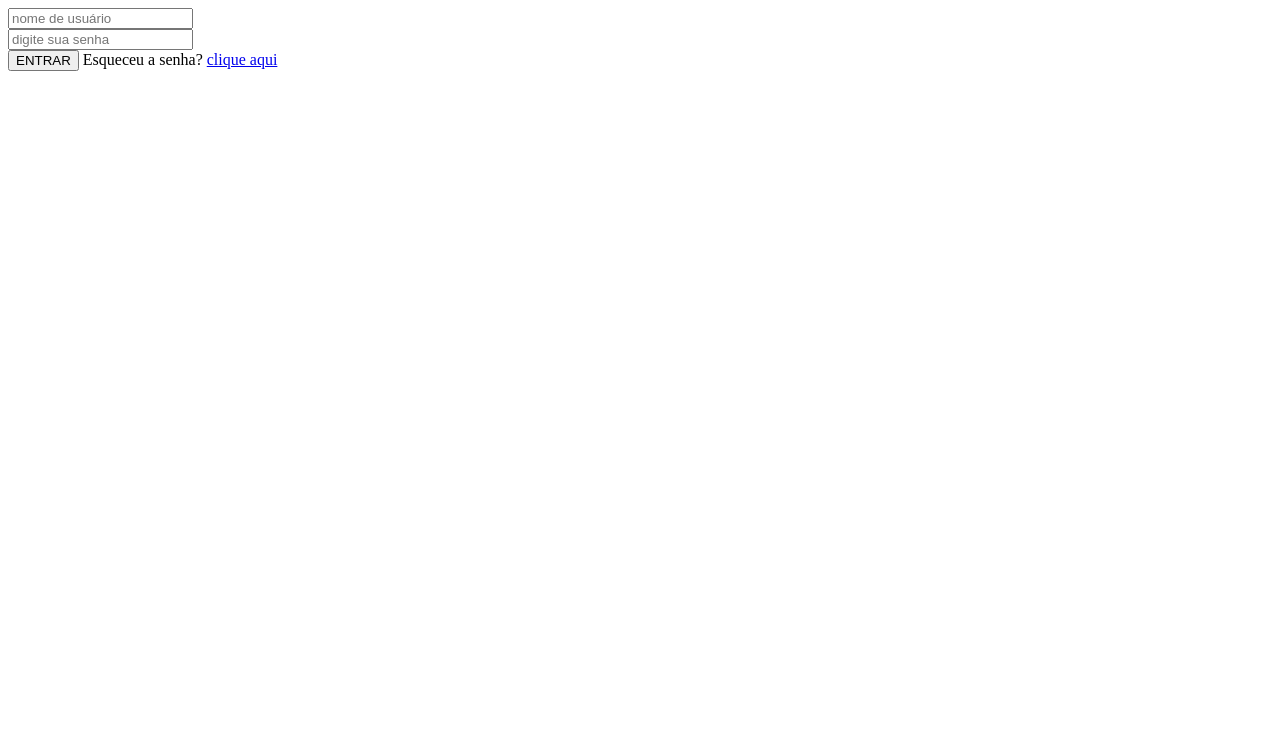
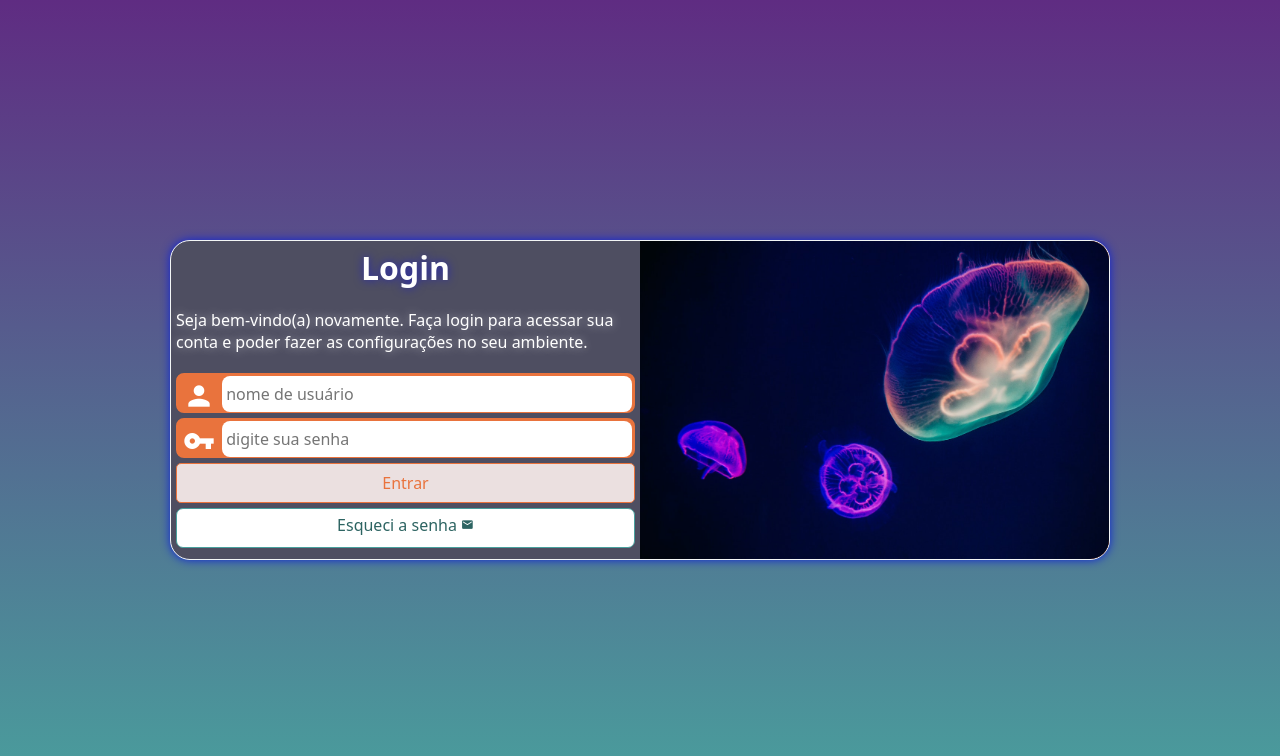
Before and after one commit to hugocoutinhoo/Javascript, a plain HTML site: page desafios/teste004 (tela de login dark responsiva)/index.html in a window 1280 px wide. Drawn offline with Linux system fonts and the light colour scheme.

Commit message:
estilos tela de login

```diff
--- a/desafios/teste004 (tela de login dark responsiva)/estilos/media-query.css
+++ b/desafios/teste004 (tela de login dark responsiva)/estilos/media-query.css
@@ -1,4 +1,4 @@
-@charset "UTF=8";
+@charset "UTF-8";
 
 /* Typical Device Breakpoints
 -------------------------------
@@ -8,3 +8,64 @@ Tablet: 768px até 992px.
 Desktop: 992px até 1200px.
 Grandes telas: acima de 1200px.
 */
+
+@media  screen and (min-width: 768px) and (max-width: 992px) {
+    body {
+        background-image: linear-gradient(to top, #49a09d, #5f2c82);
+    }
+
+    section#login {
+        width: 80vw;
+        height: 300px;
+    }
+
+    section#login > div#imagem {
+        float: left;
+        background-position: center right;
+        width: 30%;
+        height: 100%;
+    }
+
+    section#login > div#formulario {
+        float: right;
+        width: 70%;
+    }
+
+    div#formulario > p {
+        font-size: 1em;
+        margin: 15px 0px;
+    }
+}
+
+@media screen and (min-width: 992px) {
+    body {
+        background-image: linear-gradient(to top, #49a09d, #5f2c82);
+    }
+
+    section#login {
+        width: 940px;
+        height: 320px;
+    }
+
+    section#login > div#imagem {
+        float: right;
+        background-position: center;
+        height: 100%;
+        width: 50%;
+    }
+
+    section#login > div#formulario {
+        float: left;
+        width: 50%;
+        height: 100%;
+    }
+
+    div#formulario > h1 {
+        font-size: 2em;
+    }
+
+    div#formulario > p {
+        font-size: 1em;
+        margin: 20px 0px;
+    }
+}
--- a/desafios/teste004 (tela de login dark responsiva)/estilos/style.css
+++ b/desafios/teste004 (tela de login dark responsiva)/estilos/style.css
@@ -0,0 +1,142 @@
+@charset "UTF=8";
+
+* {
+    font-family: system-ui, -apple-system, BlinkMacSystemFont, 'Segoe UI', Roboto, Oxygen, Ubuntu, Cantarell, 'Open Sans', 'Helvetica Neue', sans-serif;
+    margin: 0;
+    padding: 0;
+    box-sizing: border-box;
+}
+
+body, html {
+    background-color: #111111cb;
+    height: 100vh;
+    width: 100vw;
+}
+
+main {
+    position: relative;
+    height: 100vh;
+    width: 100vw;
+}
+
+section#login {
+    position: absolute;
+    top: 50%;
+    left: 50%;
+    overflow: hidden;
+    background-color: #4e4e61;
+    width: 250px;
+    height: 515px;
+    border-radius: 20px;
+    border: 1px solid #f2f5f5;
+    box-shadow: 0px 0px 10px rgb(13, 34, 216);
+
+    transition: width 0.4s, height 0.4s;
+    transition-timing-function: ease;
+    transform: translate(-50%, -50%);
+}
+
+section#login > div#imagem {
+    display: block;
+    background: #e9733d url('../imagens/viva.jpg') no-repeat;
+    background-position: left top;
+    background-size: cover;
+    height: 200px;
+}
+
+section#login > div#formulario {
+    display: block;
+    padding: 5px;
+}
+
+div#formulario > h1 {
+    color: rgb(255, 255, 255);
+    text-shadow: 0px 0px 10px rgba(0, 0, 255, 0.514);
+    text-align: center;
+    margin-bottom: 15px;
+}
+
+div#formulario > p {
+    font-size: 0.8em;
+    color: white;
+    text-shadow: 0px 0px 10px rgba(255, 255, 255, 0.541);
+    margin-bottom: 10px;
+}
+
+form > div.campo {
+    background-color: #e9733d;
+    border: 2px solid #e9733d;
+    display: block;
+    width: 100%;
+    height: 40px;
+    border-radius: 8px;
+    margin: 5px 0px;
+}
+
+div.campo > label {
+    display: none;
+}
+
+div.campo > i {
+    color: white;
+    /*background-color: black;*/
+    font-size: 2em;
+    width: 40px;
+    padding: 5px;
+}
+
+div.campo > input {
+    background-color: #ffffff;
+    font-size: 1em;
+    width: calc(100% - 45px);
+    height: 100%;
+    border: none;
+    border-radius: 8px;
+    padding: 4px;
+    transform: translateY(-12px);
+}
+
+div.campo > input:focus-within {
+    background-color: white;
+}
+
+form > input[type=submit] {
+    display: block;
+    font-size: 1em;
+    width: 100%;
+    height: 40px;
+    background-color: #ebe0e0;
+    color: #e9733d;
+    border: 1px solid #e9733d;;
+    border-radius: 5px;
+    cursor: pointer;
+}
+
+form > input[type=submit]:hover {
+    background-color: #ebe0e0;
+    background-color: #e9733d;
+    color: white;
+}
+
+form > a.botao {
+    display: block;
+    text-align: center;
+    font-size: 1em;
+    width: 100%;
+    height: 40px;
+    padding-top: 5px;
+    margin-top: 5px;
+    background-color: #ffffff;
+    border: 1px solid #49a09d;
+    border-radius: 7px;
+    text-decoration: none;
+    color: #2d6462;
+}
+
+form > a.botao:hover {
+    background-color: #6cd3cf;
+}
+
+form > a.botao > i {
+    font-size: 0.8em;
+}
--- a/desafios/teste004 (tela de login dark responsiva)/index.html
+++ b/desafios/teste004 (tela de login dark responsiva)/index.html
@@ -5,6 +5,7 @@
     <meta http-equiv="X-UA-Compatible" content="IE=edge">
     <meta name="viewport" content="width=device-width, initial-scale=1.0">
     <title>Login</title>
+    <link href="https://fonts.googleapis.com/icon?family=Material+Icons" rel="stylesheet">
     <link rel="stylesheet" href="estilos/style.css">
     <link rel="stylesheet" href="estilos/media-query.css">
 </head>
@@ -13,19 +14,28 @@
     <section id="login">
         <div id="imagem">
         </div>
-            <div id="form">
+        <div id="formulario">
+            <h1>Login</h1>
+            <p>Seja bem-vindo(a) novamente. Faça login para acessar sua conta e poder fazer as configurações no seu ambiente.</p>
             <form action="login.php" method="post" autocomplete="on">
                 <div class="campo">
+                    <i class="material-icons">person</i>
                     <input type="text" name="usuario" id="nome" placeholder="nome de usuário" autocomplete="on" required maxlength="20">
-                    </div>
-                    <div class="campo">
-                        <input type="password" name="senha" id="senha" placeholder="digite sua senha" required minlength="8" maxlength="20">
+                    <label for="ilogin">Login</label>
                 </div>
 
-                    <input type="submit" value="ENTRAR">
-                    Esqueceu a senha? <a href="#">clique aqui</a>
+                <div class="campo">
+                    <i class="material-icons">vpn_key</i>
+                    <input type="password" name="senha" id="senha" placeholder="digite sua senha" autocomplete="current-password" required minlength="6" maxlength="20">
+                    <label for="isenha">Senha</label>
+                </div>
+
+                <input type="submit" value="Entrar">
+                <a href="esqueci.html" class="botao">
+                    Esqueci a senha <i class="material-icons">mail</i>
+                </a>
+
             </form>
-
         </div>
     </section>
    </main>
```
Also changed, not shown: desafios/teste004 (tela de login dark responsiva)/imagens/blue.jpg (added), desafios/teste004 (tela de login dark responsiva)/imagens/branco.jpg (added), desafios/teste004 (tela de login dark responsiva)/imagens/hello.jpg (added), desafios/teste004 (tela de login dark responsiva)/imagens/pequeno.jpg (added), desafios/teste004 (tela de login dark responsiva)/imagens/viva.jpg (added). Lines whose indentation alone changed are shown as unchanged.
